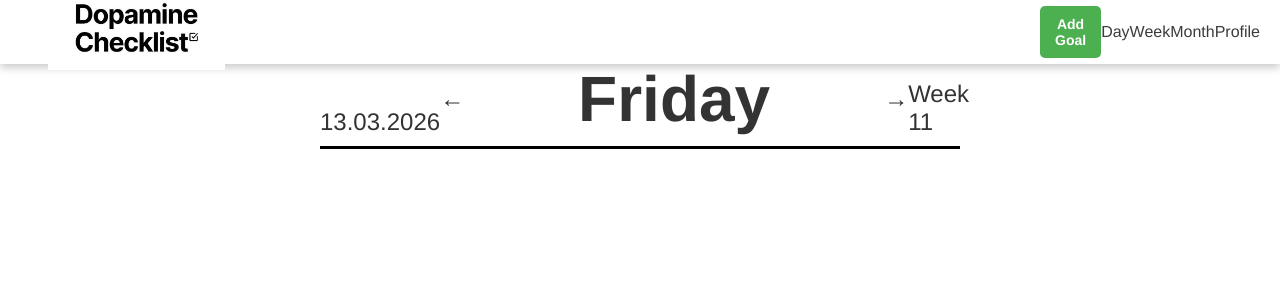
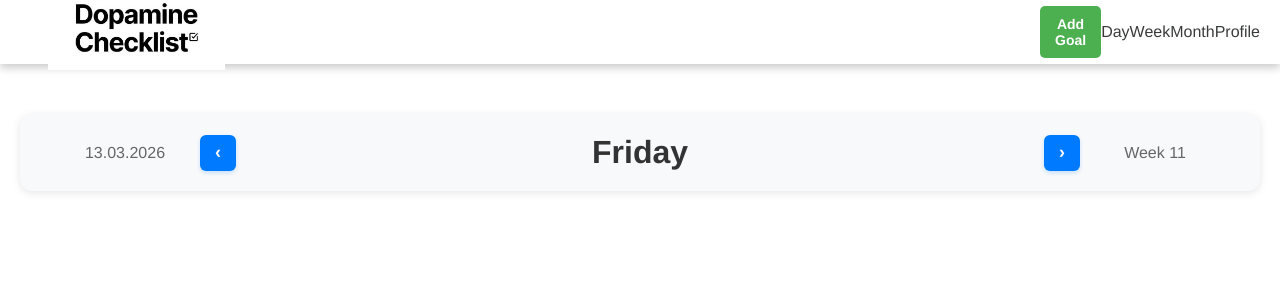
Before and after one commit to OskarOtt/dopamine-calender, a React (Vite) app: page /week/week in a window 1280 px wide. Shown: the top 300 px of the page. Built offline with nearby package versions, Linux system fonts and the light colour scheme.

Commit message:
design changes

```diff
--- a/src/components/PageHeader.tsx
+++ b/src/components/PageHeader.tsx
@@ -15,21 +15,39 @@ const PageHeader = ({title, selectedDate, onPrev, onNext, rightContent}: props)
     const right = rightContent || defaultRight;
 
     return (
-        <div className="page-heade-container">
+        <header className="page-header-container">
             <div className="page-header">
-                <div>
+                <div className="header-left">
                     <p>{formatedDate(date)}</p>
                 </div>
                 <div className="header-center">
-                    {onPrev && <button onClick={onPrev} className="nav-button">&larr;</button>}
+                    {onPrev && (
+                        <button
+                            onClick={onPrev}
+                            className="nav-button"
+                            aria-label="Previous"
+                            title="Previous"
+                        >
+                            ‹
+                        </button>
+                    )}
                     <h1>{title}</h1>
-                    {onNext && <button onClick={onNext} className="nav-button">&rarr;</button>}
+                    {onNext && (
+                        <button
+                            onClick={onNext}
+                            className="nav-button"
+                            aria-label="Next"
+                            title="Next"
+                        >
+                            ›
+                        </button>
+                    )}
                 </div>
-                <div>
+                <div className="header-right">
                     <p>{right}</p>
                 </div>
             </div>
-        </div>
+        </header>
     );
 }
 
--- a/src/style/DayPageHeader.scss
+++ b/src/style/DayPageHeader.scss
@@ -1,44 +1,78 @@
-.page-heade-container {
-  display: flex;
-  justify-content: center;
-  align-items: center;
+.page-header-container {
+  width: 100%;
+  padding: 30px 0;
 }
 
 .page-header {
+  max-width: 1200px;
+  margin: 0 auto;
+  padding: 20px 30px;
   display: flex;
-  flex-direction: row;
-  justify-content: space-evenly;
-  align-items: end;
-  width: 50%;
-  height: 9vh;
-  padding-bottom: 10px;
-  border-bottom: 3px solid #000;
+  justify-content: space-between;
+  align-items: center;
+  background-color: #f8f9fa;
+  border-radius: 12px;
+  box-shadow: 0 2px 8px rgba(0, 0, 0, 0.1);
 
   h1 {
-    font-size: 4rem;
-    width: 400px;
+    font-size: 2rem;
+    font-weight: 600;
+    color: #333;
+    margin: 0;
     text-align: center;
+    flex: 1;
   }
 
   p {
-    font-size: 1.5rem;
+    font-size: 1rem;
+    color: #666;
+    margin: 0;
+    font-weight: 500;
   }
+}
+
+.header-left,
+.header-right {
+  flex: 0 0 150px;
+  text-align: center;
 }
 
 .header-center {
   display: flex;
   align-items: center;
-  gap: 10px;
+  gap: 2px;
+  flex: 1;
+  justify-content: center;
 }
 
 .nav-button {
-  background: none;
+  background-color: #007bff;
+  color: white;
   border: none;
-  font-size: 24px;
+  border-radius: 6px;
+  width: 36px;
+  height: 36px;
   cursor: pointer;
-  color: #333;
+  display: flex;
+  align-items: center;
+  justify-content: center;
+  font-size: 18px;
+  font-weight: bold;
+  transition: background-color 0.2s ease;
+  box-shadow: 0 2px 4px rgba(0, 123, 255, 0.2);
 }
 
 .nav-button:hover {
-  color: #007bff;
+  background-color: #0056b3;
+  box-shadow: 0 3px 6px rgba(0, 123, 255, 0.3);
 }
+
+.nav-button:active {
+  background-color: #004085;
+  transform: translateY(1px);
+}
+
+.nav-button:focus {
+  outline: 2px solid #007bff;
+  outline-offset: 2px;
+}
--- a/src/style/DayView.scss
+++ b/src/style/DayView.scss
@@ -1,3 +1,8 @@
+.day-view-container {
+    padding: 20px;
+    min-height: 100vh;
+}
+
 .add-goal-toggle-button {
     margin: 10px;
     padding: 10px 20px;
--- a/src/style/dailyGoalStyle.scss
+++ b/src/style/dailyGoalStyle.scss
@@ -57,6 +57,5 @@
 .daily-goal-group-container {
   display: flex;
   flex-flow: row wrap;
-  margin-top: 5rem;
   justify-content: center;
 }
```
